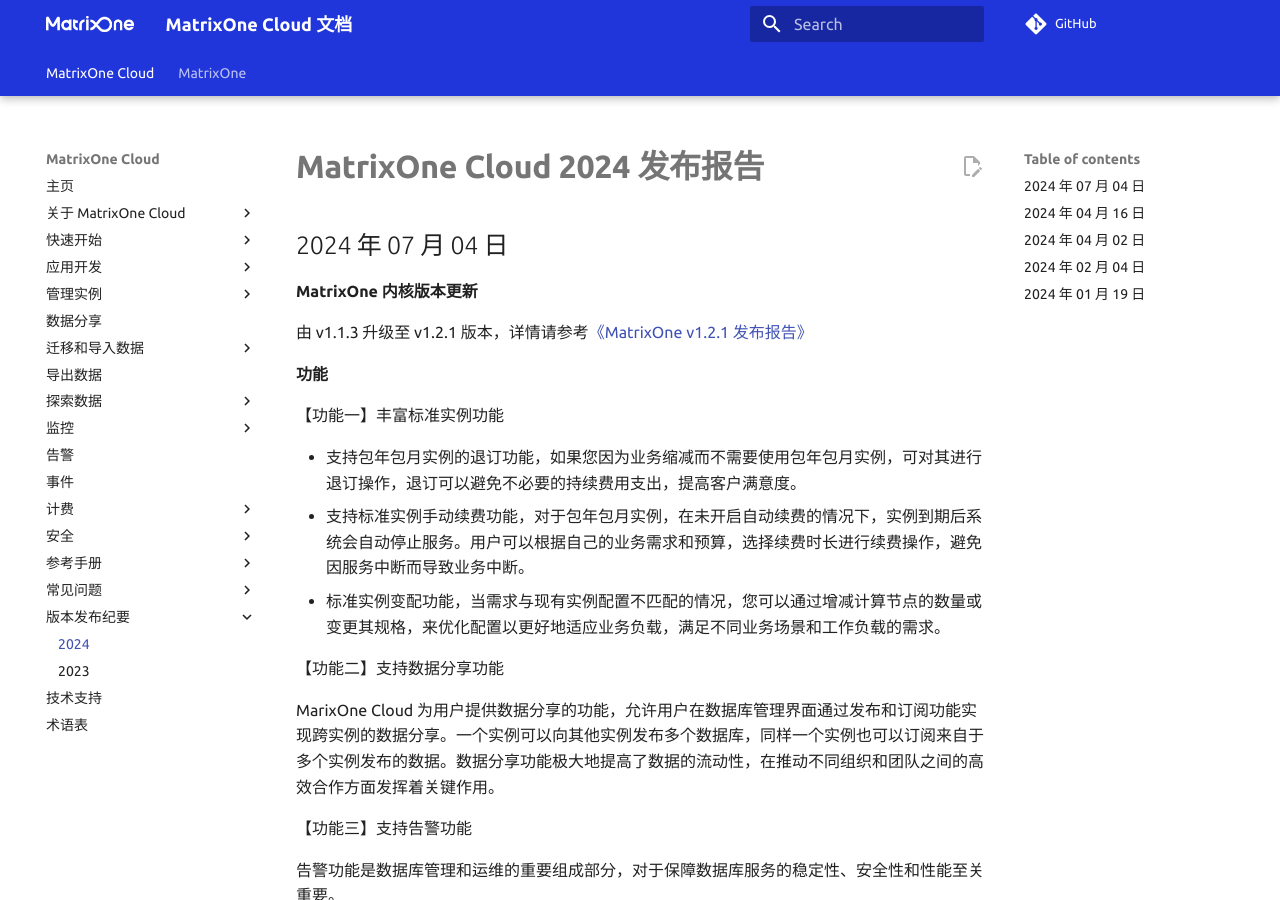
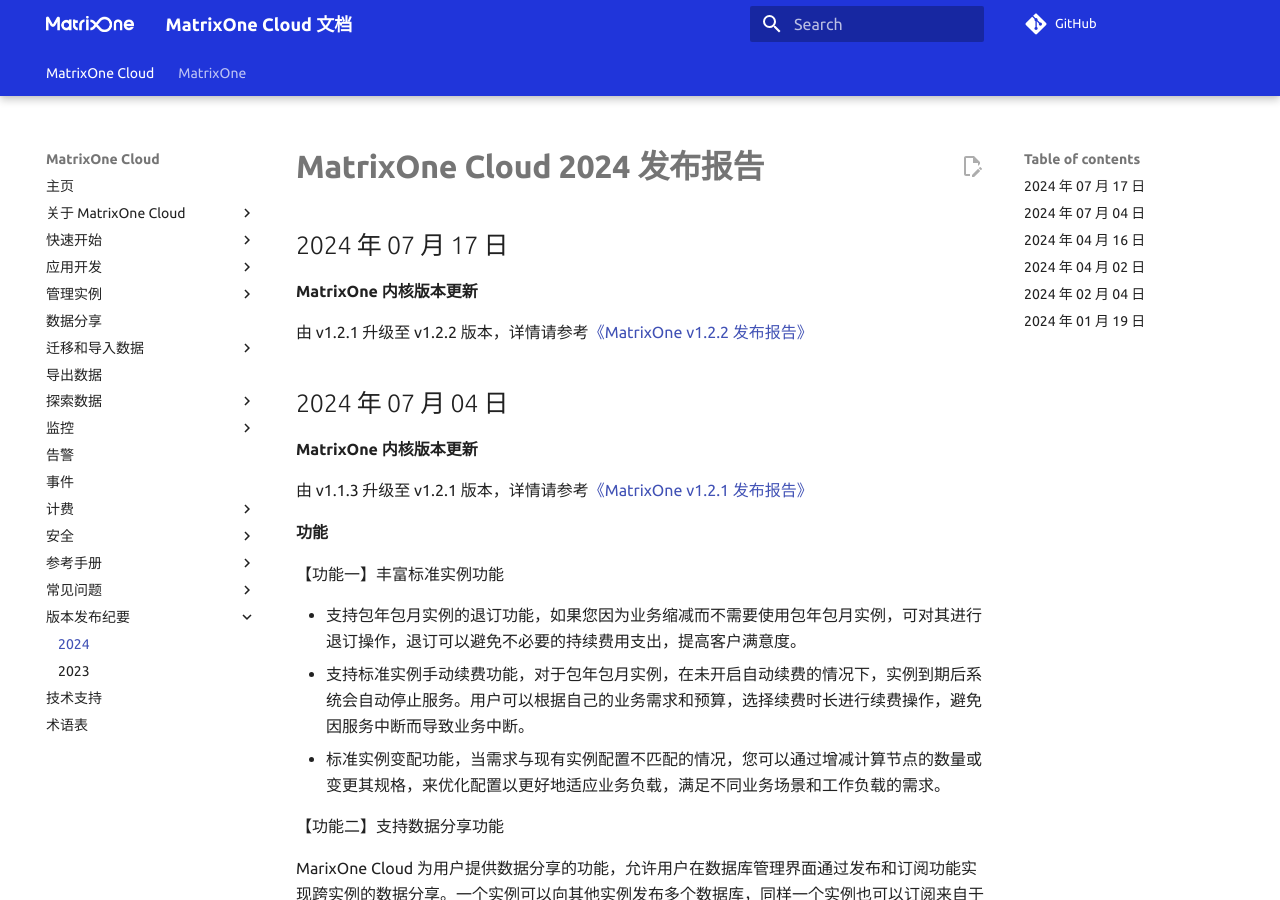
Before and after one commit to yangj1211/moc-docs, an MkDocs documentation site: the page built from docs/MatrixOne-Cloud/Release-Notes/2024.md, in a window 1280 px wide and 900 px high. Built offline with MkDocs 1.6.1 and Material for MkDocs 9.7.7, drawn with Linux system fonts in a browser that asks for light colours; comment, search, counter and statistics services are not loaded; the version menu is left out.

Commit message:
add doc of 1.2.2

```diff
--- a/docs/MatrixOne-Cloud/Release-Notes/2024.md
+++ b/docs/MatrixOne-Cloud/Release-Notes/2024.md
@@ -1,4 +1,10 @@
 # **MatrixOne Cloud 2024 发布报告**
+
+## 2024 年 07 月 17 日
+
+**MatrixOne 内核版本更新**
+
+由 v1.2.1 升级至 v1.2.2 版本，详情请参考[《MatrixOne v1.2.2 发布报告》](https://docs.matrixorigin.cn/1.2.2/MatrixOne/Release-Notes/v1.2.2/)
 
 ## 2024 年 07 月 04 日
 
```
